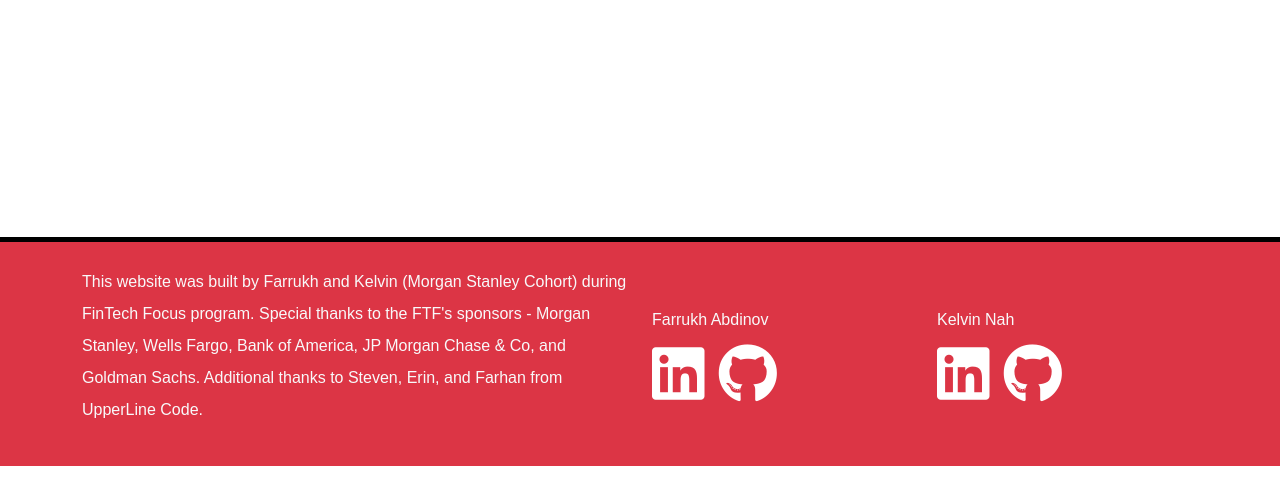
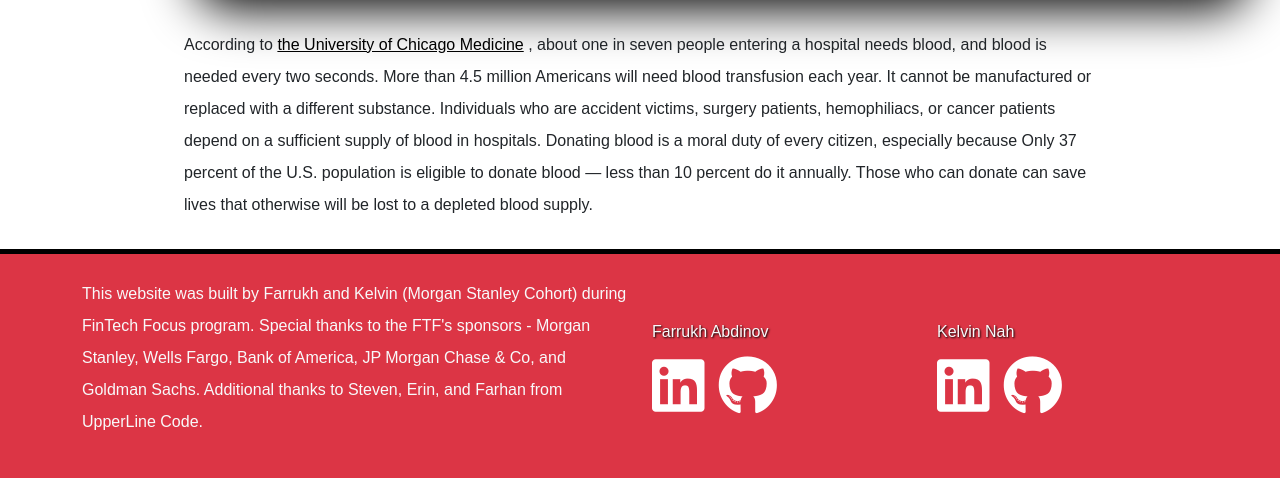
Before and after one commit to Abdinov/blood-donation-project, a Flask app: page / in a window 1280 px wide. Shown: the part 796-1274 px from the top of the page. Run offline with Flask 2, Linux system fonts and the light colour scheme.

Commit message:
Final (really final)changes

```diff
--- a/static/css/style.css
+++ b/static/css/style.css
@@ -14,6 +14,11 @@ p, h6, ul, li {
     font-family: Arial, Helvetica, sans-serif;
     line-height: 2 ;
 }
+
+h6 {
+    text-shadow: 1px 1px 2px black;
+}
+
 #footer {
     border-top-color: black;
     border-top-style: solid;
@@ -44,6 +49,7 @@ p, h6, ul, li {
     background-color: #dc3545;
 }
 
+
 .nav-link {
     font-family: Arial, Helvetica, sans-serif;
     font-size: 17px;
@@ -52,7 +58,13 @@ p, h6, ul, li {
     font-weight: bold;
 }
 
-/* #search-form {
-    margin-top: auto;
-    padding: 20px;
-} */
+
+#pills-tab {
+    padding-bottom: 20px;
+}
+
+#yt-benefits, #yt-covid, #yt-why{
+    border: 1px solid black;
+    border-radius: 1cm;
+    box-shadow: 10px 10px 50px black;
+}
--- a/templates/index.html
+++ b/templates/index.html
@@ -1,7 +1,8 @@
 <html>
 
 <head>
-    <link rel="stylesheet" href="https://use.fontawesome.com/releases/v5.7.2/css/all.css" integrity="sha384-fnmOCqbTlWIlj8LyTjo7mOUStjsKC4pOpQbqyi7RrhN7udi9RwhKkMHpvLbHG9Sr" crossorigin="anonymous">
+    <link rel="stylesheet" href="https://use.fontawesome.com/releases/v5.7.2/css/all.css"
+        integrity="sha384-fnmOCqbTlWIlj8LyTjo7mOUStjsKC4pOpQbqyi7RrhN7udi9RwhKkMHpvLbHG9Sr" crossorigin="anonymous">
     <!--Import bootstrap.css here using the CDN -->
     <link href="https://cdn.jsdelivr.net/npm/bootstrap@5.0.2/dist/css/bootstrap.min.css" rel="stylesheet"
         integrity="sha384-EVSTQN3/azprG1Anm3QDgpJLIm9Nao0Yz1ztcQTwFspd3yD65VohhpuuCOmLASjC" crossorigin="anonymous">
@@ -20,7 +21,12 @@
                 </a>
                 <form class="row g-3" method="post" action="/donate" id="search-form">
                     <div class="col-auto">
-                        <input name="location" class="form-control" type="search" placeholder="Enter Your Zipcode">
+                        <label style="color: white; margin: auto; font-size: 20px;">
+                            Find a Blood Donation Center
+                        </label>
+                    </div>
+                    <div class="col-auto">
+                        <input name="location" class="form-control" type="search" placeholder="Enter your zipcode">
                     </div>
                     <div class="col-auto">
                         <button type="submit" class="btn btn-outline-dark mb-3">Search</button>
@@ -60,9 +66,8 @@
         <div class="tab-content" id="pills-tabContent">
             <div class="tab-pane fade show active" id="pills-why-donate" role="tabpanel"
                 aria-labelledby="pills-why-donate-tab">
-                <div class="row">
-                    <div class="col">
-                        <iframe width="560" height="315" src="https://www.youtube-nocookie.com/embed/oZwtv9IJH6A"
+                <div class="container">
+                    <iframe id="yt-why" width="1056" height="500" src="https://www.youtube-nocookie.com/embed/oZwtv9IJH6A"
                         id="yt-imbed">
                         title="YouTube video player" frameborder="0"
                         allow="accelerometer; autoplay; clipboard-write; encrypted-media; gyroscope;
@@ -70,33 +75,36 @@
                         allowfullscreen>
                     </iframe>
                 </div>
-                    <div class="col">
-                        <p> According to <a href="https://www.uchicagomedicine.org/give/give-blood">University of
-                                Chicago Medecine</a>,
-                            about one in seven people entering a hospital needs blood, and blood is needed every two
-                            seconds.
-                            More than 4.5 million Americans will a need blood transfusion each year.
-                            It cannot be manufactured or replaced with a different substance. Individuals who are
-                            accident victims,
-                            surgery patients, hemophiliacs, or cancer patients depend on a sufficient supply of
-                            blood in hospitals.
-                            Donating blood is a moral duty of every citizen, especially because Only 37 percent of
-                            the U.S. population is
-                            eligible to donate blood — less than 10 percent do annually. Those who can donate can
-                            save
-                            lives that otherwise will be lost to a depleted of blood.
+                <div class="container">
+                    <p style="padding-top: 30px;">
+                        According to <a href="https://www.uchicagomedicine.org/give/give-blood" style="color: black">
+                            the University of Chicago Medicine</a>
+                        , about one in seven people entering a hospital needs
+                        blood, and blood is needed every two seconds. More than 4.5 million Americans will need blood
+                        transfusion each year. It cannot be manufactured or replaced with a different substance.
+                        Individuals who are accident victims, surgery patients, hemophiliacs, or cancer patients depend
+                        on a sufficient supply of blood in hospitals. Donating blood is a moral duty of every citizen,
+                        especially because Only 37 percent of the U.S. population is eligible to donate blood — less
+                        than 10 percent do it annually. Those who can donate can save lives that otherwise will be lost
+                        to a depleted blood supply.
+
                     </p>
                 </div>
             </div>
-            </div>
+
             <div class="tab-pane fade" id="pills-benefits" role="tabpanel" aria-labelledby="pills-benefits-tab">
-                <p>Donating blood can have both positive emotional and physical effects on the donor.
+
+                <p>
+                    Donating blood can have both positive emotional and physical effects on the donor.
                     A blood donor makes an act of altruism, which can ultimately help to save a
                     patient's life.
                     According to a report by the <a
-                        href="https://www.mentalhealth.org.uk/publications/doing-good-altruism-and-wellbeing-age-austerity">Mental
+                        href="https://www.mentalhealth.org.uk/publications/doing-good-altruism-and-wellbeing-age-austerity"
+                        style="color: black">Mental
                         Health Foundation</a>,
-                    altruism can help to:</p>
+                    altruism can help to:
+                </p>
+
                 <ul>
                     <li>Reduce stress</li>
                     <li>Improve your emotional well-being</li>
@@ -104,26 +112,52 @@
                     <li>Help get rid of negative feelings</li>
                     <li>Provide a sense of belonging and reduce isolation</li>
                 </ul>
-                <p>Additionally, giving blood can reduce harmful iron stores in people who suffer
+
+                <div class="row" style="padding-top: 20px;">
+                    <div class="col-6">
+                        <iframe id="yt-benefits" width="506" height="400"
+                            src="https://www.youtube-nocookie.com/embed/FvG7MyDsEjg" title="YouTube video player"
+                            frameborder="0"
+                            allow="accelerometer; autoplay; clipboard-write; encrypted-media; gyroscope; picture-in-picture"
+                            allowfullscreen></iframe>
+                    </div>
+                    <div class="col-6" style="margin-top: 1cm;">
+                        <p>
+                            Additionally, giving blood can reduce harmful iron stores in people who suffer
                             hemochromatosis.
                             One in every two hundred people in the U.S. is affected by this condition which
                             causes an iron overload.
                             High levels of iron can lead to cancer, heart attacks, or problems associated with
                             the liver; donating blood can
                             help to prevent all of the following diseases caused by high iron levels.
-                    Another benefit of donating your blood is getting your heart into a better shape.
+                            Another benefit of donating your blood is getting your heart into better shape.
                             Donating lowers the viscosity of your blood which reduces the friction on your
-                    arteries and blood vessels. </p>
+                            arteries and blood vessels. Watch an interview with David DeRose, MD, to learn more about
+                            the benefits of blood donation.
+                        </p>
                     </div>
+                </div>
+            </div>
+
             <div class="tab-pane fade" id="pills-shortage" role="tabpanel" aria-labelledby="pills-shortage-tab">
+
                 <p> In November 2019, the Red Cross issued an immediate call for blood donations due to
                     a severe blood shortage.
-                    This is not the first and not the last time.At one point, when the COVID-19 pandemic
+                    This is not the first and not the last time. At one point, when the COVID-19 pandemic
                     was at its peak in the U.S.,
                     33 percent of hospitals had just a day's supply of blood on their shelves to handle
                     the needs of
-                    their patients and zero hospitals have it for more than three days.</p>
-                <p>The fundamental reason for the crisis is not just a decline in the frequency of
+                    their patients and zero hospitals have it for more than three days. To learn more about the
+                    shortages during COVID-19 pandemic, you can watch the video below.
+                </p>
+
+                <iframe id="yt-covid" width="1056" height="450" src="https://www.youtube-nocookie.com/embed/kWDslmbJITc"
+                    title="YouTube video player" frameborder="0"
+                    allow="accelerometer; autoplay; clipboard-write; encrypted-media; gyroscope; picture-in-picture"
+                    allowfullscreen></iframe>
+
+                <p style="padding-top: 30px;">
+                    The fundamental reason for the crisis is not just a decline in the frequency of
                     donors. There has been a decline in the number of donors too.
                     What started as a civic duty-driven phenomenon, has changed into more of an
                     "individual transformational impact".
@@ -132,21 +166,22 @@
                     The industry is also seeing a decline because there isn't enough awareness being
                     created to reach out to
                     and keep existing younger donors, the millennials. This is why you need to become a
-                    donor.</p>
+                    donor.
+                </p>
             </div>
             <div class="tab-pane fade" id="pills-faq" role="tabpanel" aria-labelledby="pills-faq-tab">
                 <h6>What to do before donating blood?</h6>
                 <ul>
                     <li>Select a donation type and find a convenient time that works best for you.</ui>
                     <li>Have iron-rich foods, such as red meat, fish, poultry, beans, spinach,
-                        iron-fortified cereals or raisins</ui>
+                        iron-fortified cereals, or raisins</ui>
                     <li>Get a good night's sleep the night before your donation, eat healthy foods and
                         drink extra liquids</ui>
                     <li>Avoid exercise or strenuous activities</ui>
                 </ul>
                 <h6>What to do after donating blood?</h6>
                 <ul>
-                    <li>Stay in a refreshments area for 15-20 minutes and enjoy a cool drink and savoury
+                    <li>Stay in a refreshments area for 15-20 minutes and enjoy a cool drink and savory
                         snack</ui>
                     <li>Drink plenty of fluids</ui>
                     <li>Don’t stand for long periods</ui>
@@ -159,14 +194,13 @@
                 <p>Some of the side effects of donating blood include:</p>
                 <ul>
                     <li>Bruising</ui>
-                    <li>Dzziness, lightheadedness, and nausea</ui>
+                    <li>Dizziness, lightheadedness, and nausea</ui>
                     <li>Physical weakness</ui>
                     <li>Pain in the arm</ui>
                 </ul>
                 <p>
-                    However, all of the above side effects are temporary, and fade away after some time.
-                    These side effects are nothing compared to the good - saving someone's life - that
-                    is being done with donating blood.
+                    However, all of the above side effects are temporary and fade away after some time.
+                    These side effects are nothing compared to the good that's being done by donating blood.
                 </p>
             </div>
         </div>
@@ -182,20 +216,26 @@
             <div class="row py-4 d-flex align-items-center">
                 <div class="col-6">
                     <p>
-                        This website was built by Farrukh and Kelvin (Morgan Stanley Cohort) during FinTech Focus program.
-                        Special thanks to the FTF's sponsors - Morgan Stanley, Wells Fargo, Bank of America, JP Morgan Chase & Co, and Goldman Sachs.
+                        This website was built by Farrukh and Kelvin (Morgan Stanley Cohort) during FinTech Focus
+                        program.
+                        Special thanks to the FTF's sponsors - Morgan Stanley, Wells Fargo, Bank of America, JP Morgan
+                        Chase & Co, and Goldman Sachs.
                         Additional thanks to Steven, Erin, and Farhan from UpperLine Code.
                     </p>
                 </div>
                 <div class="col-3">
                     <h6>Farrukh Abdinov</h6>
-                    <a href="https://www.linkedin.com/in/farrukh-abdinov/"><i class="fab fa-linkedin" style="font-size:60px;color:white; padding-right: 10px;"></i></a>
-                    <a href="https://github.com/Abdinov"><i class="fab fa-github" style="font-size:60px;color:white;"></i></a>
+                    <a href="https://www.linkedin.com/in/farrukh-abdinov/"><i class="fab fa-linkedin"
+                            style="font-size:60px;color:white; padding-right: 10px;"></i></a>
+                    <a href="https://github.com/Abdinov"><i class="fab fa-github"
+                            style="font-size:60px;color:white;"></i></a>
                 </div>
                 <div class="col-3">
                     <h6>Kelvin Nah</h6>
-                    <a href="https://www.linkedin.com/in/kelvin-nah-22a5a8196/"><i class="fab fa-linkedin " style="font-size:60px;color:white; padding-right: 10px;"></i></a>
-                    <a href="https://github.com/kelvinnah1"><i class="fab fa-github" style="font-size:60px; color:white;"></i></a>
+                    <a href="https://www.linkedin.com/in/kelvin-nah-22a5a8196/"><i class="fab fa-linkedin "
+                            style="font-size:60px;color:white; padding-right: 10px;"></i></a>
+                    <a href="https://github.com/kelvinnah1"><i class="fab fa-github"
+                            style="font-size:60px; color:white;"></i></a>
                 </div>
             </div>
         </div>
```
Lines whose indentation alone changed are shown as unchanged.
